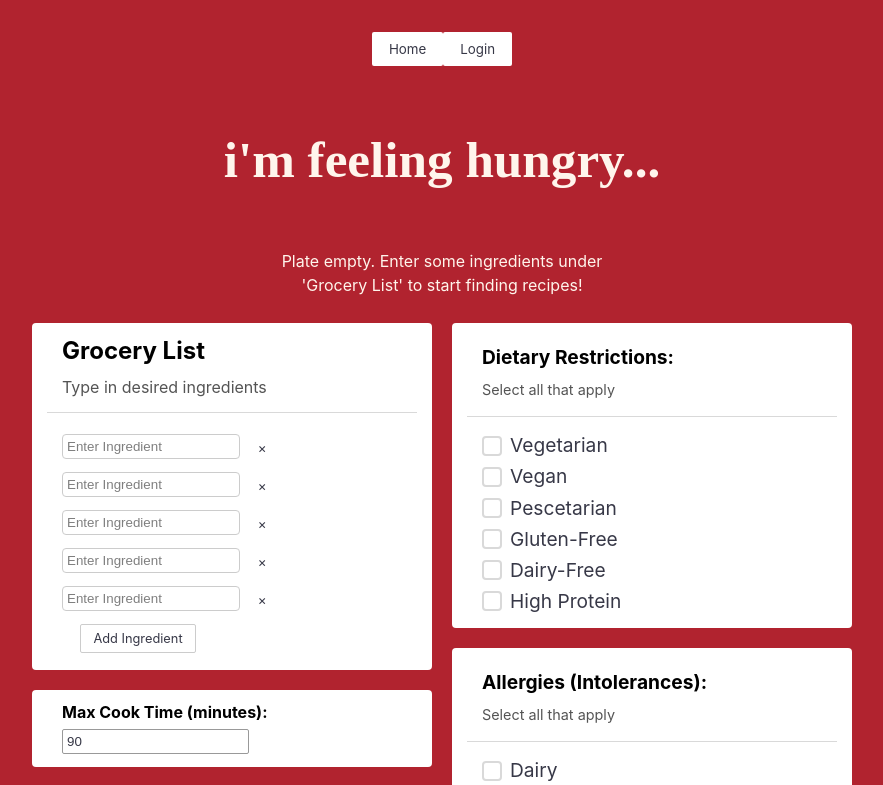
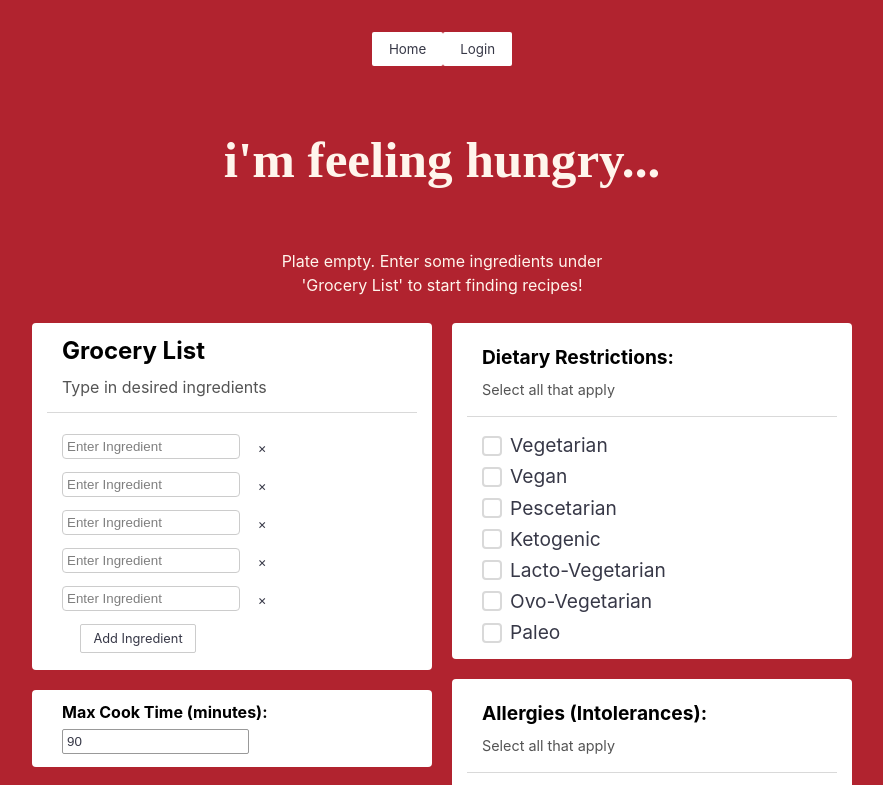
Before and after one commit to ach38075/im-feeling-hungry, a React (Vite) app in the folder frontend/: page /#/ in a window 1280 px wide. Shown: the top 785 px of the page, without its empty margins (198-1081 px from the left). Built offline with nearby package versions, Linux system fonts and the light colour scheme.

Commit message:
updated meal types,diets,allergies

```diff
--- a/frontend/src/api.js
+++ b/frontend/src/api.js
@@ -11,7 +11,7 @@ export const getRecipes = async (ingredients, filters) => {
   const cuisineParam = filters.cuisine ? `&cuisine=${filters.cuisine}` : "";
 
   // First attempt with full data
-  let url = `${API_URL}/complexSearch?includeIngredients=${ingredientList}&number=12${cookTimeParam}${dietParam}${intoleranceParam}${mealTypeParam}${cuisineParam}&addRecipeInformation=true&apiKey=${API_KEY}`;
+  let url = `${API_URL}/complexSearch?includeIngredients=${ingredientList}&number=6${cookTimeParam}${dietParam}${intoleranceParam}${mealTypeParam}${cuisineParam}&addRecipeInformation=true&apiKey=${API_KEY}`;
   console.log("🧪 First attempt URL:", url);
 
   let response = await fetch(url);
--- a/frontend/src/components/Filters.jsx
+++ b/frontend/src/components/Filters.jsx
@@ -5,9 +5,10 @@ const Filters = ({ filters, setFilters }) => {
     "Vegetarian",
     "Vegan",
     "Pescetarian",
-    "Gluten-Free",
-    "Dairy-Free",
-    "High Protein"
+    "Ketogenic",
+    "Lacto-Vegetarian",
+    "Ovo-Vegetarian",
+    "Paleo"
   ];
 
   const intoleranceOptions = [
@@ -30,11 +31,8 @@ const Filters = ({ filters, setFilters }) => {
     "Dessert",
     "Appetizer",
     "Salad",
-    "Bread",
     "Breakfast",
     "Soup",
-    "Beverage",
-    "Sauce",
     "Snack"
   ];
 
--- a/frontend/src/pages/home.jsx
+++ b/frontend/src/pages/home.jsx
@@ -92,7 +92,7 @@ export function Home () {
 	  const { results } = await getRecipes(validIngredients.join(','), filters);
 	  console.log("🐔 Raw results in home.jsx:", results);
 
-	  setRecipes(results.slice(0, 3));
+	  setRecipes(results.slice(0, 6));
 	  setSelectedRecipeId(null);
 
 	  if (results.length === 0) {
@@ -170,11 +170,8 @@ export function Home () {
 	  		<option value="dessert">Dessert</option>
 	  		<option value="appetizer">Appetizer</option>
 	  		<option value="salad">Salad</option>
-	  		<option value="bread">Bread</option>
-	  		<option value="breakfi wast">Breakfast</option>
+	  		<option value="breakfast">Breakfast</option>
 	  		<option value="soup">Soup</option>
-	  		<option value="beverage">Beverage</option>
-	  		<option value="sauce">Sauce</option>
 	  		<option value="snack">Snack</option>
 	  	      </select>
 	  	  </div>
```
Also changed, not shown: frontend/src/index.css (line endings or trailing spaces).
